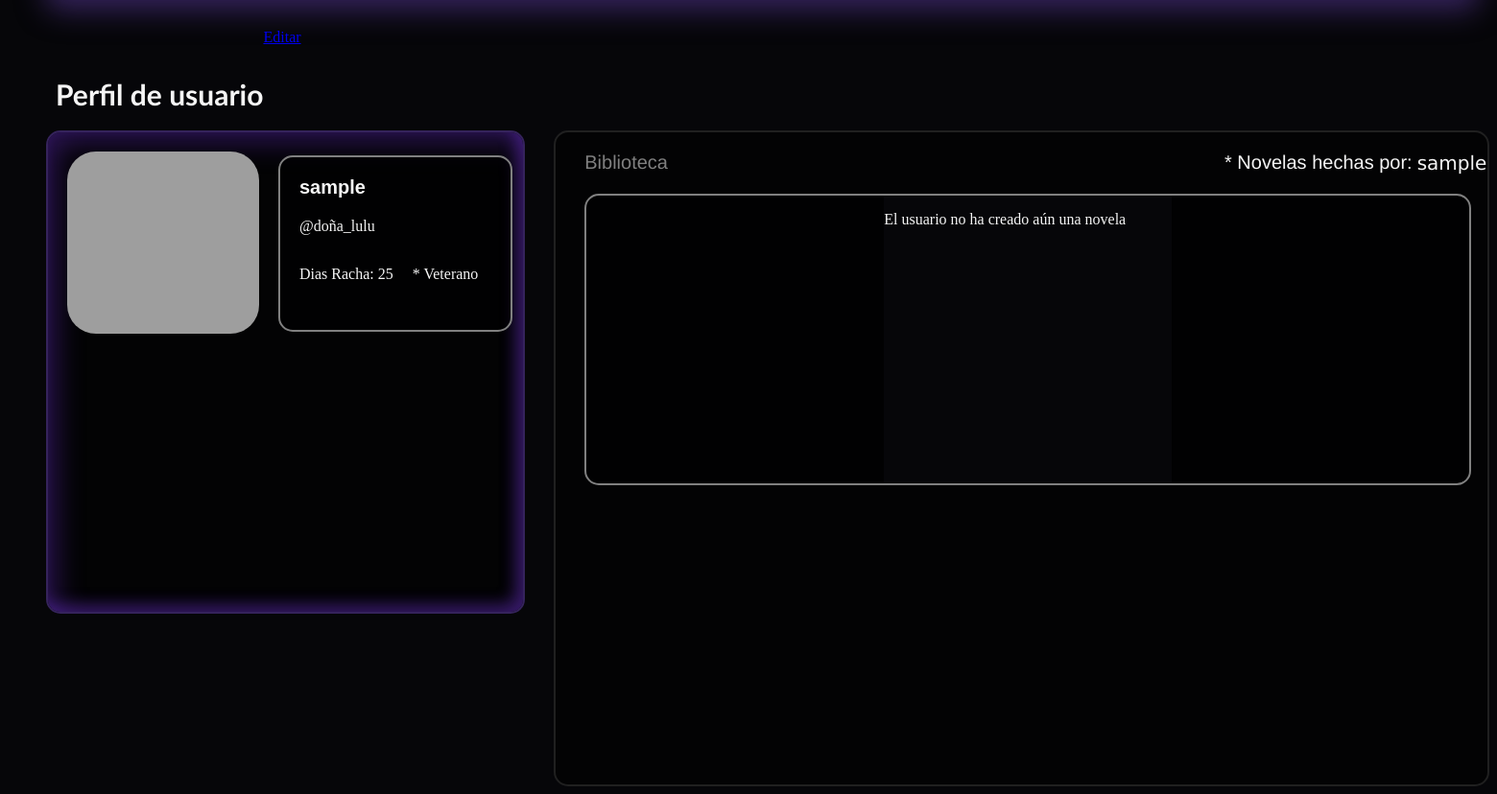
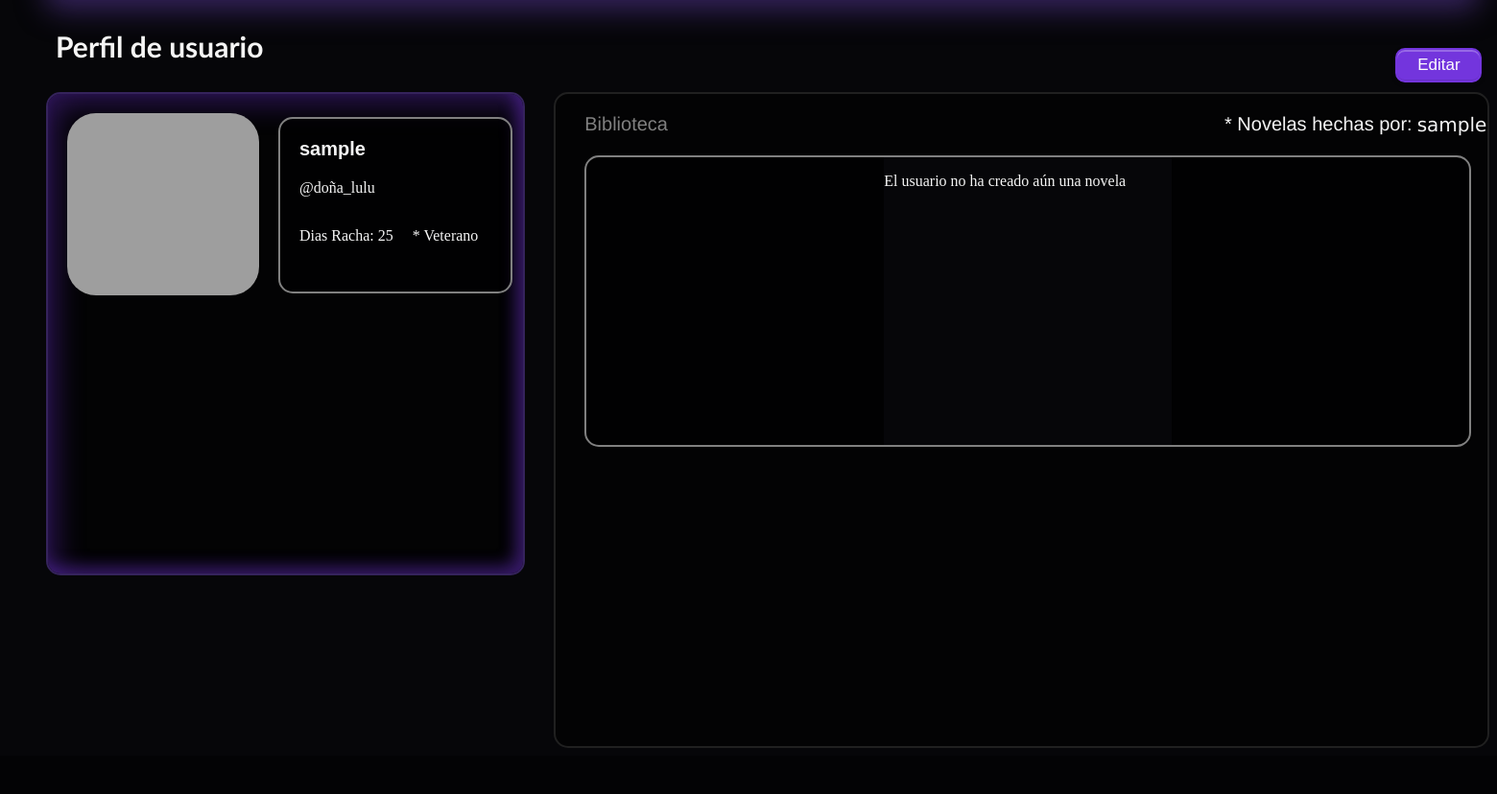
Before and after one commit to ELDani45/Blood-Ink, a Django app: page /account/profile/ in a window 1560 px wide. Shown: the part 102-930 px from the top of the page at 96% size. After the commit the page ends 882 px from the top, so only its background shows below. Run offline with Django 5.2, Linux system fonts and the light colour scheme; the visitor is signed in with stand-in values (Sample User, id 1); data that the repository does not hold is empty; grey boxes are pictures that could not be loaded.

```diff
--- a/account/static/styles/account.css
+++ b/account/static/styles/account.css
@@ -14,7 +14,7 @@ body{
     font-size: 30px;
     font-family: 'Gill Sans', 'Gill Sans MT', Calibri, 'Trebuchet MS', sans-serif;
     margin-left: 50px;
-    margin-top: 50px;
+    margin-top: 0px;
 }
 .container-profile{
     width: 500px;
@@ -144,5 +144,33 @@ body{
     border-radius: 15px;
 }
 .titulo-and-botones-edit{
-    display: flex;
+    display: inline-flex;
+    width: 100%;
+    gap: 1180px
+
+
 }
+.button_edit{
+    text-align: right;
+}
+.buttom_edit{
+    margin-top: 20px;
+    border: 2px solid #7335DD ;
+    width: 90px;
+    font-size: 17px;
+    text-decoration: none;
+    font-family: Arial, Helvetica, sans-serif;
+    color: white;
+    background-color: #7335DD;
+    padding: 6px;
+    border-radius: 10px;
+    transition: background-color 0.3s ease, padding 0.3s ease;
+    display: inline-block;
+    box-shadow: inset 0 2px 0 rgba(255, 255, 255, 0.26),
+        inset 0 -1px 0 rgba(0, 0, 0, 0.1),
+        0 2px 4px rgba(0, 0, 0, 0.2);
+    transition: background-color 0.3s ease;
+    align-items: center;
+    margin-bottom: 10px;
+
+}
--- a/account/templates/profile.html
+++ b/account/templates/profile.html
@@ -18,7 +18,11 @@
     <!-- caja de titulo y botones de editar busqueda de novelas  -->
     <div class="titulo-and-botones-edit">
       <h1 class="title-profile">Perfil de usuario</h1>
-      <a href="{% url 'account:update' user.pk %}">Editar</a>
+      <a class="button_edit"  href="{% url 'account:update' user.pk %}">
+        <button class="buttom_edit">
+          Editar
+        </button>
+      </a>
     </div>
     <!-- caja-padre = contiene los contendores de perfil y novelas  -->
     <div class="box-container-main">
--- a/account/views.py
+++ b/account/views.py
@@ -3,6 +3,8 @@ from django.views.generic import DetailView, UpdateView
 from django.contrib.auth.models import User
 from novels.models import Description
 from account.models import Profile
+from login.forms import SingUp
+from account.forms import Form_edit_profile
 
 # from django.shortcuts import get_object_or_404
 # Create your views here.
@@ -24,12 +26,17 @@ class Profie(DetailView):
 
 class Update_profile(UpdateView):
     model = Profile
-    fields = ['user', 'image_profile', 'social_network', 'about_me']
+    form_class = Form_edit_profile
     template_name = 'act_profile.html'
+    # NOTA: cambiar la redireccion del usuarrio [ de home a = profile]
     success_url = 'home:home'
     context_object_name = 'perfil'
 
     def get_context_data(self, **kwargs):
         context = super().get_context_data(**kwargs)
-        context['user_fields'] = User.objects.all()
+        context['user_fields'] = SingUp()
         return context
+
+# NOtA : para llamar los campos de del formulario de update
+# se hace con la variable predetermianda de django ' form '
+# REVISAR EL TEMPLATE =  ' ct_profile.html '
```
Also changed, not shown: account/forms.py (added, +21 -0 lines), account/static/styles/actualizar_profile.css (+15 -0 lines), account/templates/act_profile.html (+22 -2 lines).
